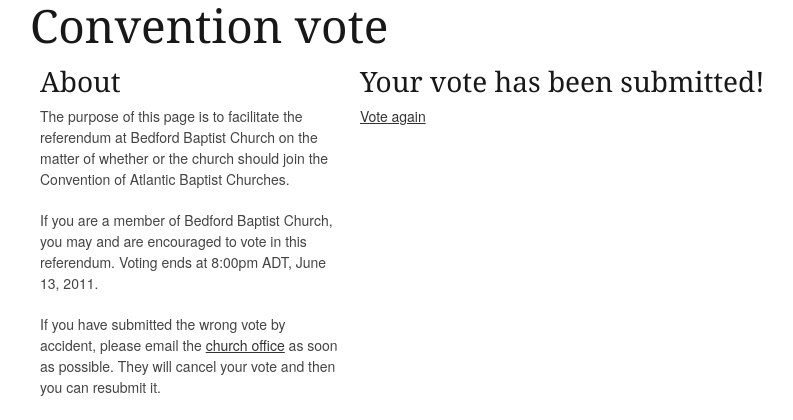
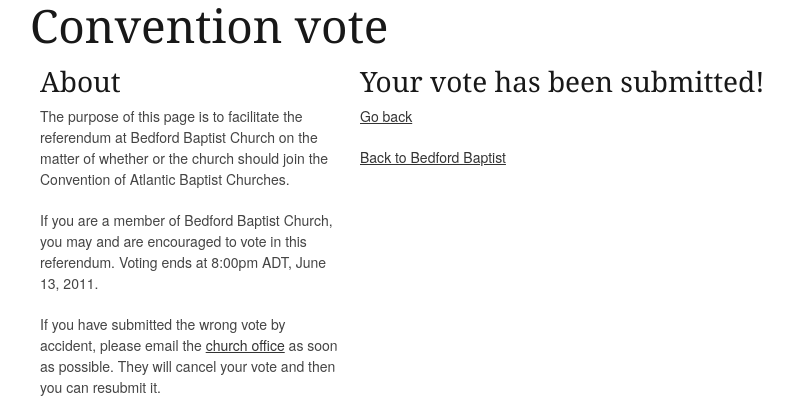
Before and after one commit to honza/vote, a Django app: template poll/templates/done.html in a window 1280 px wide. Shown: the top 420 px of the page, without its empty margins (130-923 px from the left). Run offline with Django 3.2, Linux system fonts and the light colour scheme; the template is opened without the code that fills it, so the values that code supplies are empty; some libraries are stand-ins or nearby versions.

Commit message:
Change links on done page.

```diff
--- a/poll/templates/done.html
+++ b/poll/templates/done.html
@@ -3,5 +3,6 @@
 {% block main %}
 
     <h3>Your vote has been submitted!</h3>
-    <p><a href="/">Vote again</a></p>
+    <p><a href="/">Go back</a></p>
+    <p><a href="http://www.bedfordbaptist.ca/">Back to Bedford Baptist</a></p>
 {% endblock %}
```
